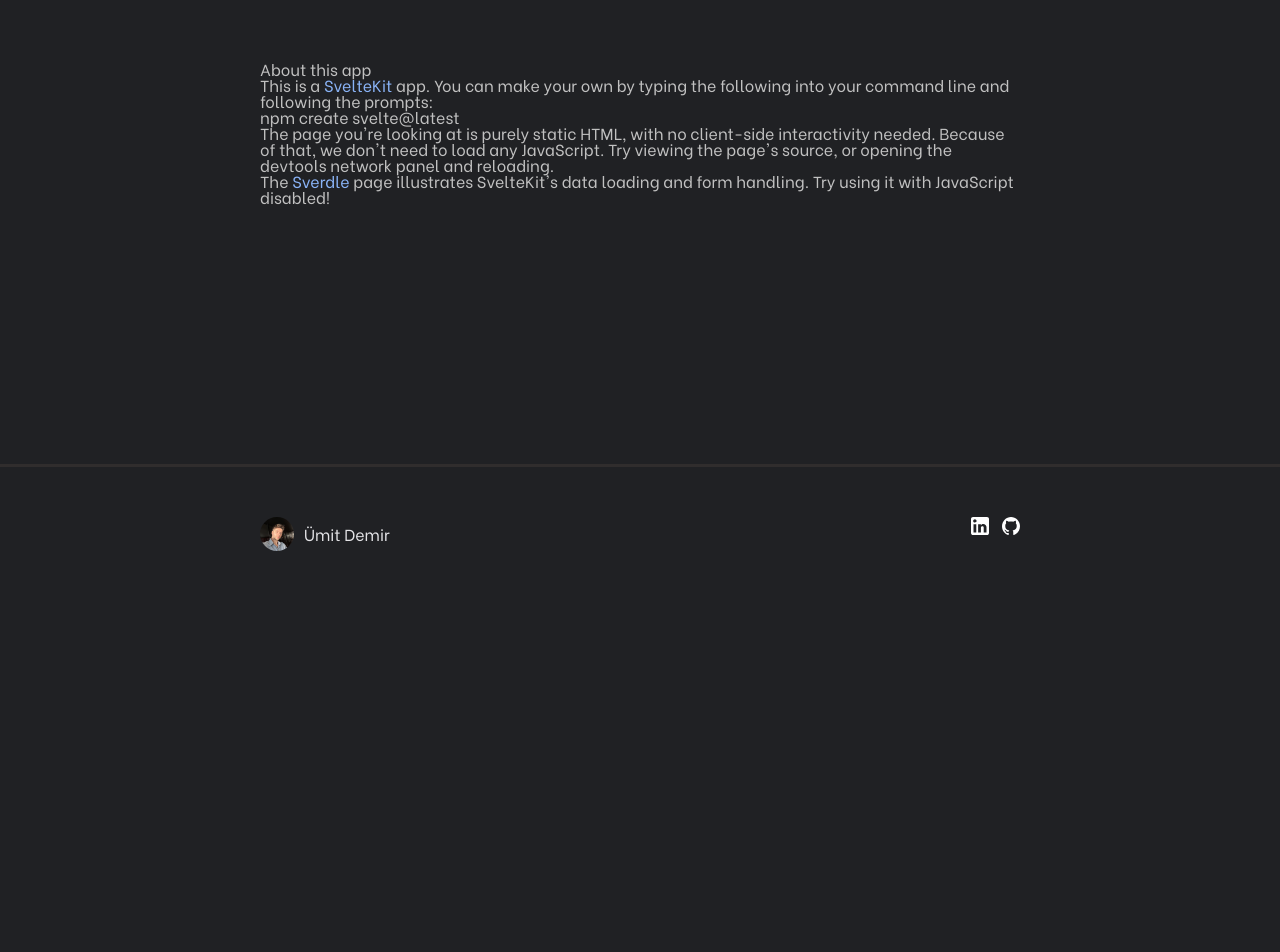
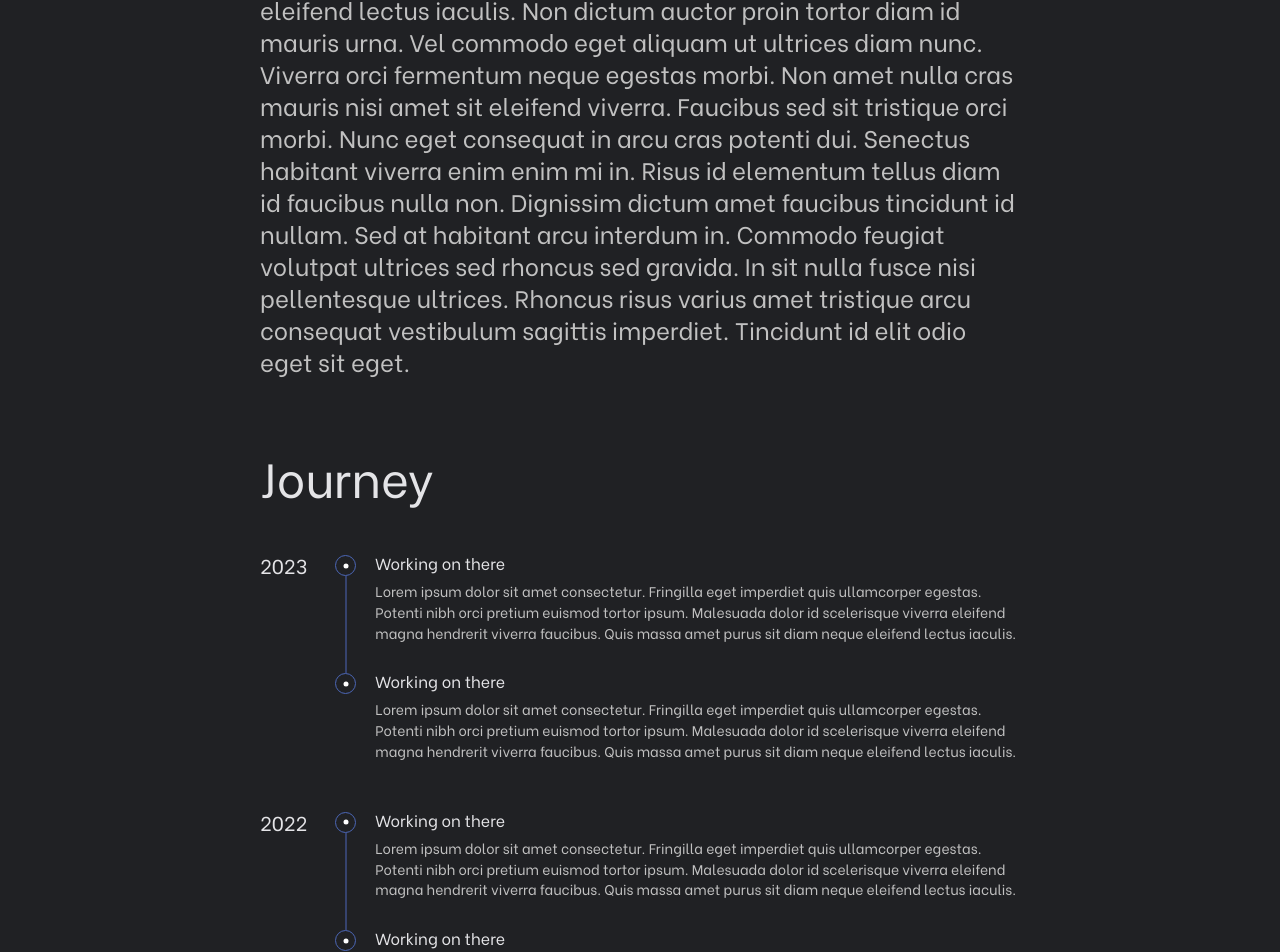
Before and after one commit to umtdemr/umitde, a SvelteKit app: page /about in a window 1280 px wide. Shown: the part 199-1151 px from the top of the page. Before the commit the page ends 800 px from the top, so only its background shows below. Built offline with nearby package versions, Linux system fonts and the light colour scheme.

Commit message:
design about page

```diff
--- a/src/routes/about/+page.svelte
+++ b/src/routes/about/+page.svelte
@@ -3,24 +3,153 @@
 	<meta name="description" content="About this app" />
 </svelte:head>
 
-<div class="text-column">
-	<h1>About this app</h1>
+<section class="about">
+	<h1 class="section_title">About</h1>
+	<p class="about__content">
+		Lorem ipsum dolor sit amet consectetur. Fringilla eget imperdiet quis ullamcorper egestas. Potenti nibh orci pretium euismod tortor ipsum. Malesuada dolor id scelerisque viverra eleifend magna hendrerit viverra faucibus. Quis massa amet purus sit diam neque eleifend lectus iaculis.
+		Non dictum auctor proin tortor diam id mauris urna. Vel commodo eget aliquam ut ultrices diam nunc. Viverra orci fermentum neque egestas morbi. Non amet nulla cras mauris nisi amet sit eleifend viverra. Faucibus sed sit tristique orci morbi. Nunc eget consequat in arcu cras potenti dui. Senectus habitant viverra enim enim mi in. Risus id elementum tellus diam id faucibus nulla non. Dignissim dictum amet faucibus tincidunt id nullam. Sed at habitant arcu interdum in. Commodo feugiat volutpat ultrices sed rhoncus sed gravida. In sit nulla fusce nisi pellentesque ultrices. Rhoncus risus varius amet tristique arcu consequat vestibulum sagittis imperdiet. Tincidunt id elit odio eget sit eget.
+	</p>
+</section>
+<section class="journey">
+	<h1 class="section_title">Journey</h1>
+	<div class="journey_list">
+		<div class="journey__content">
+			<span class="journey__content--year">2023</span>
+			<div class="journey__content--list">
+				<div class="journey__item">
+				<span class="journey__item--step">
+					<span class="step_circle">
+						<span class="step_circle_inner">
+						</span>
+					</span>
+					<span class="step_stick"></span>
+				</span>
+					<span class="journey__item--title">Working on there</span>
+					<p class="journey__item--info">Lorem ipsum dolor sit amet consectetur. Fringilla eget imperdiet quis ullamcorper egestas. Potenti nibh orci pretium euismod tortor ipsum. Malesuada dolor id scelerisque viverra eleifend magna hendrerit viverra faucibus. Quis massa amet purus sit diam neque eleifend lectus iaculis.</p>
+				</div>
+				<div class="journey__item">
+				<span class="journey__item--step">
+					<span class="step_circle">
+						<span class="step_circle_inner">
+						</span>
+					</span>
+				</span>
+					<span class="journey__item--title">Working on there</span>
+					<p class="journey__item--info">Lorem ipsum dolor sit amet consectetur. Fringilla eget imperdiet quis ullamcorper egestas. Potenti nibh orci pretium euismod tortor ipsum. Malesuada dolor id scelerisque viverra eleifend magna hendrerit viverra faucibus. Quis massa amet purus sit diam neque eleifend lectus iaculis.</p>
+				</div>
+			</div>
+		</div>
+		<div class="journey__content">
+			<span class="journey__content--year">2022</span>
+			<div class="journey__content--list">
+				<div class="journey__item">
+				<span class="journey__item--step">
+					<span class="step_circle">
+						<span class="step_circle_inner">
+						</span>
+					</span>
+					<span class="step_stick"></span>
+				</span>
+					<span class="journey__item--title">Working on there</span>
+					<p class="journey__item--info">Lorem ipsum dolor sit amet consectetur. Fringilla eget imperdiet quis ullamcorper egestas. Potenti nibh orci pretium euismod tortor ipsum. Malesuada dolor id scelerisque viverra eleifend magna hendrerit viverra faucibus. Quis massa amet purus sit diam neque eleifend lectus iaculis.</p>
+				</div>
+				<div class="journey__item">
+				<span class="journey__item--step">
+					<span class="step_circle">
+						<span class="step_circle_inner">
+						</span>
+					</span>
+				</span>
+					<span class="journey__item--title">Working on there</span>
+					<p class="journey__item--info">Lorem ipsum dolor sit amet consectetur. Fringilla eget imperdiet quis ullamcorper egestas. Potenti nibh orci pretium euismod tortor ipsum. Malesuada dolor id scelerisque viverra eleifend magna hendrerit viverra faucibus. Quis massa amet purus sit diam neque eleifend lectus iaculis.</p>
+				</div>
+			</div>
+		</div>
+	</div>
+</section>
 
-	<p>
-		This is a <a href="https://kit.svelte.dev">SvelteKit</a> app. You can make your own by typing the
-		following into your command line and following the prompts:
-	</p>
 
-	<pre>npm create svelte@latest</pre>
-
-	<p>
-		The page you're looking at is purely static HTML, with no client-side interactivity needed.
-		Because of that, we don't need to load any JavaScript. Try viewing the page's source, or opening
-		the devtools network panel and reloading.
-	</p>
-
-	<p>
-		The <a href="/sverdle">Sverdle</a> page illustrates SvelteKit's data loading and form handling. Try
-		using it with JavaScript disabled!
-	</p>
-</div>
+<style lang="scss">
+	.section_title {
+		font-size: 3rem;
+		color: var(--color-text-1);
+	}
+	.about {
+		&__content {
+			margin-top: 16px;
+			font-size: 1.5rem;
+			line-height: 2rem;
+		}
+	}
+	.journey {
+		margin-top: 75px;
+		padding-bottom: 50px;
+		&__content {
+			display: flex;
+			gap: 28px;
+			&--year {
+				font-size: 1.25rem;
+				color: var(--color-text-1);
+			}
+			&--list {
+				display: flex;
+				flex-direction: column;
+				gap: 30px;
+			}
+		}
+		.journey_list {
+			display: flex;
+			flex-direction: column;
+			gap: 50px;
+		}
+		&__item {
+			position: relative;
+			&--step {
+				position: absolute;
+				height: 100%;
+				.step_circle {
+					width: 21px;
+					height: 21px;
+					border-radius: 50%;
+					border: 1px solid var(--color-blue);
+					display: block;
+					position: relative;
+				}
+				.step_circle_inner {
+					width: 5px;
+					height: 5px;
+					border-radius: 50%;
+					background-color: #fff;
+					display: block;
+					position: absolute;
+					left: 50%;
+					top: 50%;
+					transform: translate(-50%, -50%);
+				}
+				.step_stick {
+					width: 1px;
+					background-color: var(--color-blue);
+					display: block;
+					position: absolute;
+					left: 50%;
+					transform: translateX(-50%);
+					height: calc(100% - 21px + 30px);
+				}
+			}
+			&--title {
+				font-size: 1rem;
+				color: var(--color-text-1);
+				margin-left: 40px;
+			}
+			&--info {
+				font-size: 0.875rem;
+				margin-top: 10px;
+				line-height: 1.3rem;
+				margin-left: 40px;
+			}
+		}
+	}
+	.journey_list {
+		margin-top: 55px;
+	}
+</style>
```
